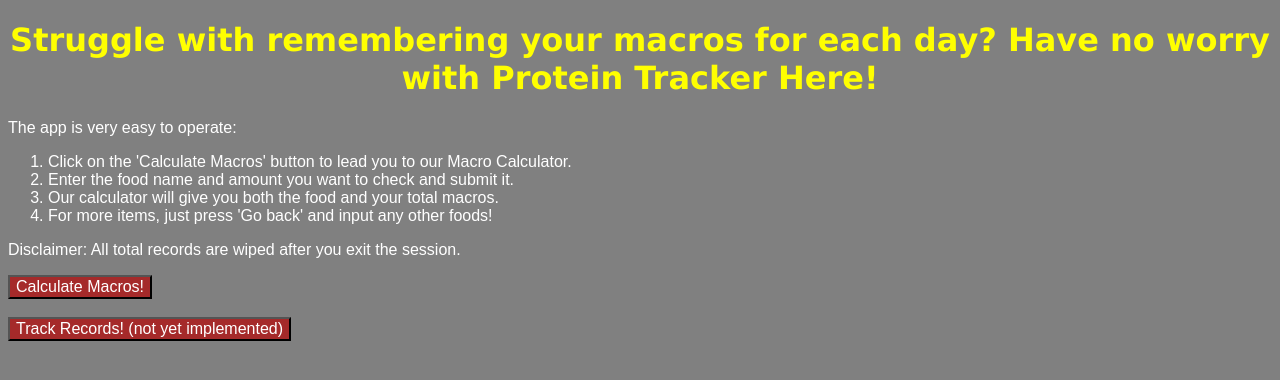
After one commit to ntan04xx/proteinTracker, a Django app: page / in a window 1280 px wide. The commit adds this page. Shown: the top 380 px of the page. Run offline with Django 5.2, Linux system fonts and the light colour scheme.

Commit message:
Added CSS styling and home page

```diff
--- /dev/null
+++ b/proteinWorld/proteinTracker/calorie_count/static/css/home.css
@@ -0,0 +1,32 @@
+body {
+    background-color: gray;
+    color: white
+}
+
+h1 {
+    font-family: 'Lucida Sans', 'Lucida Sans Regular', 'Lucida Grande', 'Lucida Sans Unicode', Geneva, Verdana, sans-serif;
+    text-align: center;
+    color: yellow;
+}
+
+form {
+    font-family: Arial, Helvetica, sans-serif;
+    font-size: medium;
+}
+
+p {
+    font-family: Arial, Helvetica, sans-serif;
+    font-size: medium;
+}
+
+li {
+    font-family: Arial, Helvetica, sans-serif;
+    font-size: medium;
+}
+
+button {
+    font-family: Arial, Helvetica, sans-serif;
+    font-size: medium;
+    color: white;
+    background-color: brown;
+}
--- /dev/null
+++ b/proteinWorld/proteinTracker/calorie_count/templates/calorie_count/home.html
@@ -0,0 +1,35 @@
+{% load static %}
+<!DOCTYPE html>
+<html>
+<head>
+    <title> Protein Tracker: Your Everyday App for Easy Macro Maintenance </title>
+    <link rel="icon" type="image/x-icon" href = "{% static 'images/favicon.ico' %}">
+    <link rel="stylesheet" href = "{% static 'css/home.css' %}">
+</head>
+<body>
+    <h1> Struggle with remembering your macros for each day? Have no worry with Protein Tracker Here! </h1>
+    <div>
+    <p> The app is very easy to operate: </p>
+    <ol>
+        <li> Click on the 'Calculate Macros' button to lead you to our Macro Calculator. </li>
+        <li> Enter the food name and amount you want to check and submit it. </li>
+        <li> Our calculator will give you both the food and your total macros. </li>
+        <li> For more items, just press 'Go back' and input any other foods! </li>
+    </ol>
+    </div>
+    <div>
+    <p> Disclaimer: All total records are wiped after you exit the session. </p>
+    </div>
+    <div>
+        <a href = "{% url 'api_request' %}">
+        <button> Calculate Macros! </button>
+        </a>
+    </div>
+    &nbsp
+    <div>
+        <a href = "{% url 'home' %}">
+        <button> Track Records! (not yet implemented) </button>
+        </a>
+    </div>
+</body>
+</html>
--- a/proteinWorld/proteinTracker/calorie_count/urls.py
+++ b/proteinWorld/proteinTracker/calorie_count/urls.py
@@ -3,4 +3,5 @@ from . import views
 
 urlpatterns = [
     path('api_request/', views.api_request_view, name='api_request'),
+    path('', views.home_page, name = "home")
 ]
--- a/proteinWorld/proteinTracker/calorie_count/views.py
+++ b/proteinWorld/proteinTracker/calorie_count/views.py
@@ -6,6 +6,9 @@ import json
 
 app_id = "61bf32f0"
 app_key = "786cd82f86f149854c26c1b43178825c"
+
+def home_page(request):
+    return render(request, 'calorie_count/home.html')
 
 def value_error_view(request, exception):
     return render(request, 'calorie_count/value_error.html', {'message': str(exception)})
--- a/proteinWorld/proteinTracker/proteinTracker/settings.py
+++ b/proteinWorld/proteinTracker/proteinTracker/settings.py
@@ -118,6 +118,9 @@ USE_TZ = True
 # https://docs.djangoproject.com/en/5.0/howto/static-files/
 
 STATIC_URL = "static/"
+STATICFILES_DIRS = [
+    BASE_DIR / "static"
+]
 
 # Default primary key field type
 # https://docs.djangoproject.com/en/5.0/ref/settings/#default-auto-field
```
Also changed, not shown: proteinWorld/proteinTracker/calorie_count/templates/calorie_count/api_request.html (+8 -0 lines), proteinWorld/proteinTracker/calorie_count/templates/calorie_count/api_response.html (+14 -1 lines), proteinWorld/proteinTracker/calorie_count/static/images/favicon.ico (added), proteinWorld/proteinTracker/db.sqlite3, 3 other files.
